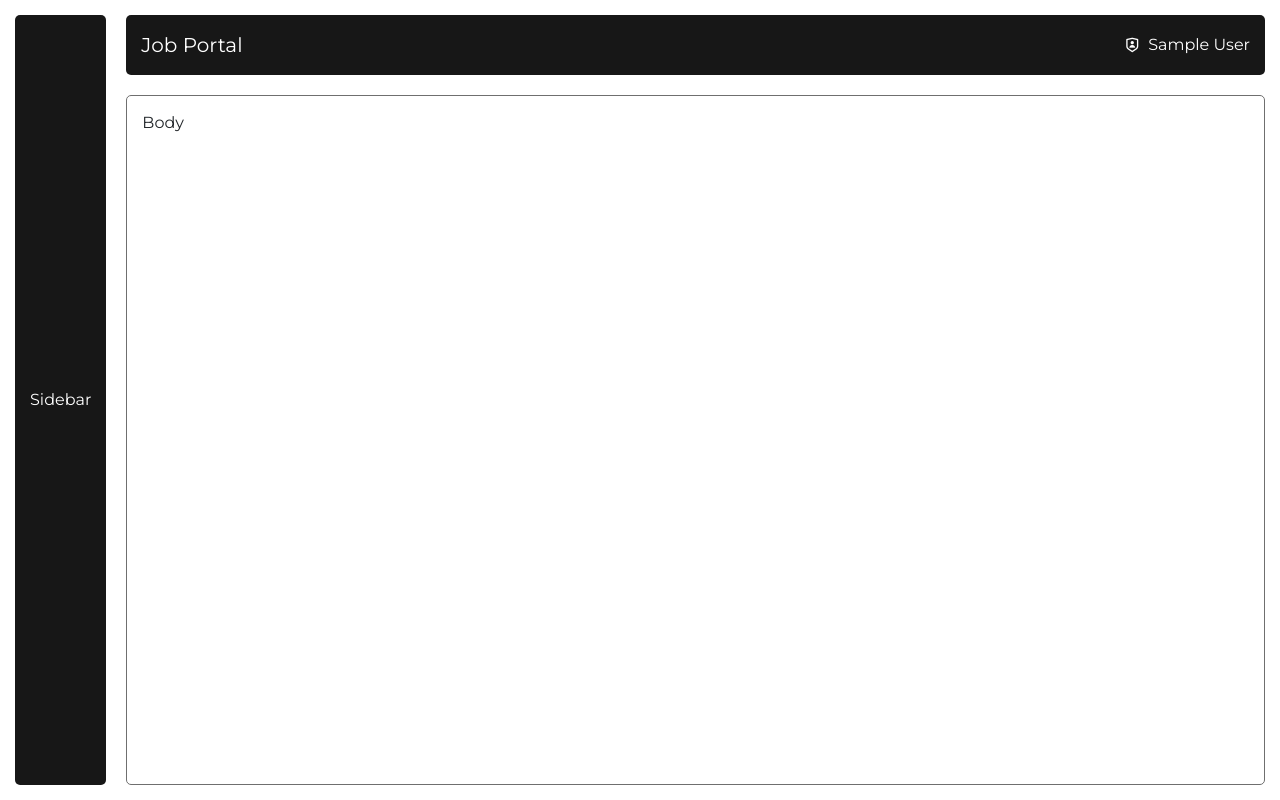
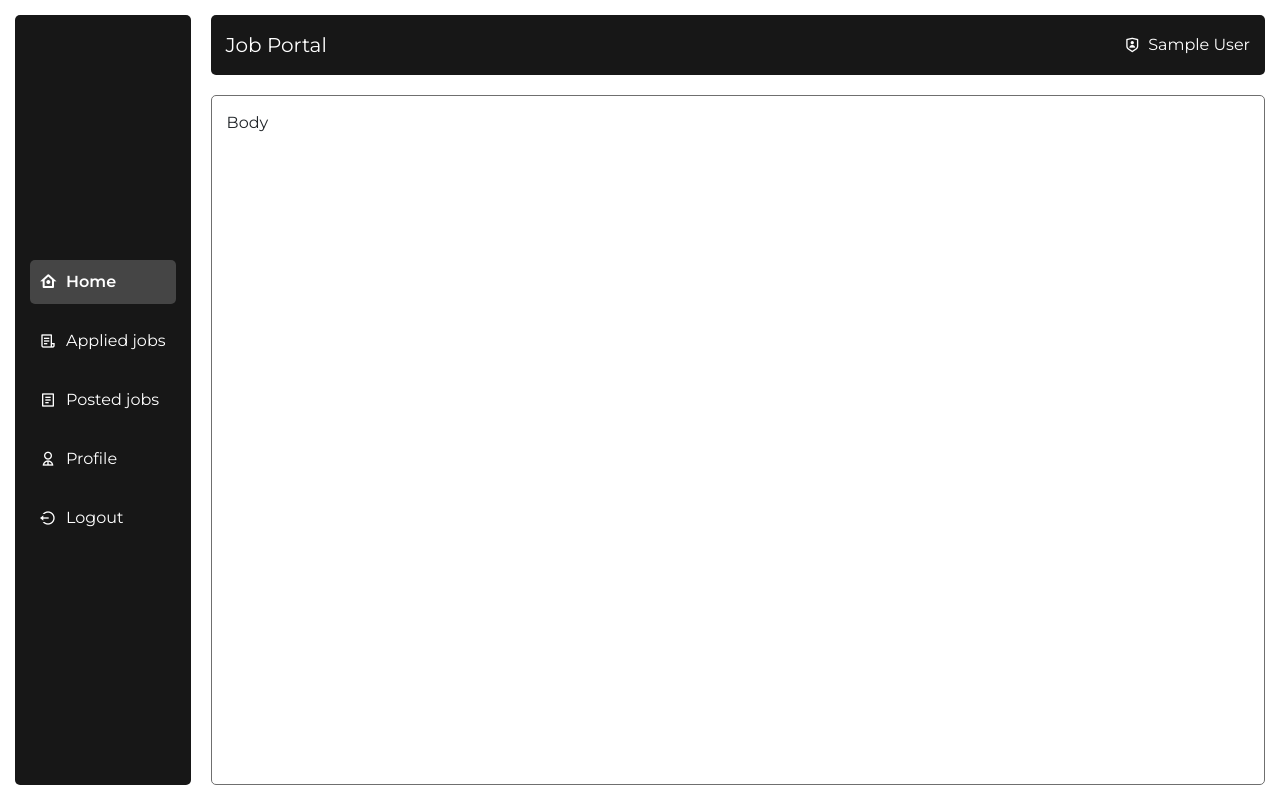
Before and after one commit to andrew-dev-p/firebase-react-job-portal, a React (Vite) app: page / in a window 1280 px wide. Built offline with nearby package versions, Linux system fonts and the light colour scheme; no server answers; sample sign-in values are in the browser's storage.

Commit message:
Start implementing sidebar

```diff
--- a/src/components/DefaultLayout.tsx
+++ b/src/components/DefaultLayout.tsx
@@ -1,12 +1,60 @@
 import { PropsWithChildren } from "react";
+import { NavLink } from "react-router-dom";
 
 const DefaultLayout = ({ children }: PropsWithChildren) => {
   const user = JSON.parse(localStorage.getItem("user")!);
 
+  const userMenu = [
+    {
+      title: "Home",
+      path: "/",
+      iconClassName: "ri-home-7-line",
+    },
+    {
+      title: "Applied jobs",
+      path: "/applied-jobs",
+      iconClassName: "ri-file-list-3-line",
+    },
+    {
+      title: "Posted jobs",
+      path: "/posted-jobs",
+      iconClassName: "ri-file-list-2-line",
+    },
+    {
+      title: "Profile",
+      path: "/profile",
+      iconClassName: "ri-user-2-line",
+    },
+  ];
+
   return (
     <div className="layout">
       <div className="sidebar d-flex justify-content-between">
-        <span>Sidebar</span>
+        <div className="menu">
+          {userMenu.map((menuItem) => (
+            <NavLink
+              className={({ isActive }) =>
+                "menu-item" + (isActive ? " active-menu-item" : "")
+              }
+              to={menuItem.path}
+              key={menuItem.title}
+              end={menuItem.path === "/"}
+            >
+              <i className={menuItem.iconClassName}></i>
+              <span>{menuItem.title}</span>
+            </NavLink>
+          ))}
+          <NavLink
+            className={({ isActive }) =>
+              "menu-item" + (isActive ? " active-menu-item" : "")
+            }
+            to="/login"
+            onClick={() => localStorage.removeItem("user")}
+          >
+            <i className="ri-logout-circle-line"></i>
+            <span>Logout</span>
+          </NavLink>
+        </div>
       </div>
       <div className="content-area">
         <div className="header d-flex justify-content-between">
--- a/src/stylesheets/layout.css
+++ b/src/stylesheets/layout.css
@@ -44,3 +44,34 @@
 .logo {
   font-size: 20px;
 }
+
+.menu {
+  display: flex;
+  flex-direction: column;
+  gap: 15px;
+}
+
+.menu-item {
+  display: flex;
+  align-items: center;
+  gap: 10px;
+  padding: 10px;
+  border-radius: 5px;
+  cursor: pointer;
+  color: white;
+  text-decoration: none;
+  text-wrap: nowrap;
+}
+
+.menu-item:hover {
+  color: white;
+}
+
+.menu-item:hover > span {
+  text-decoration: underline;
+}
+
+.active-menu-item {
+  background-color: #ffffff33;
+  font-weight: 600;
+}
```
